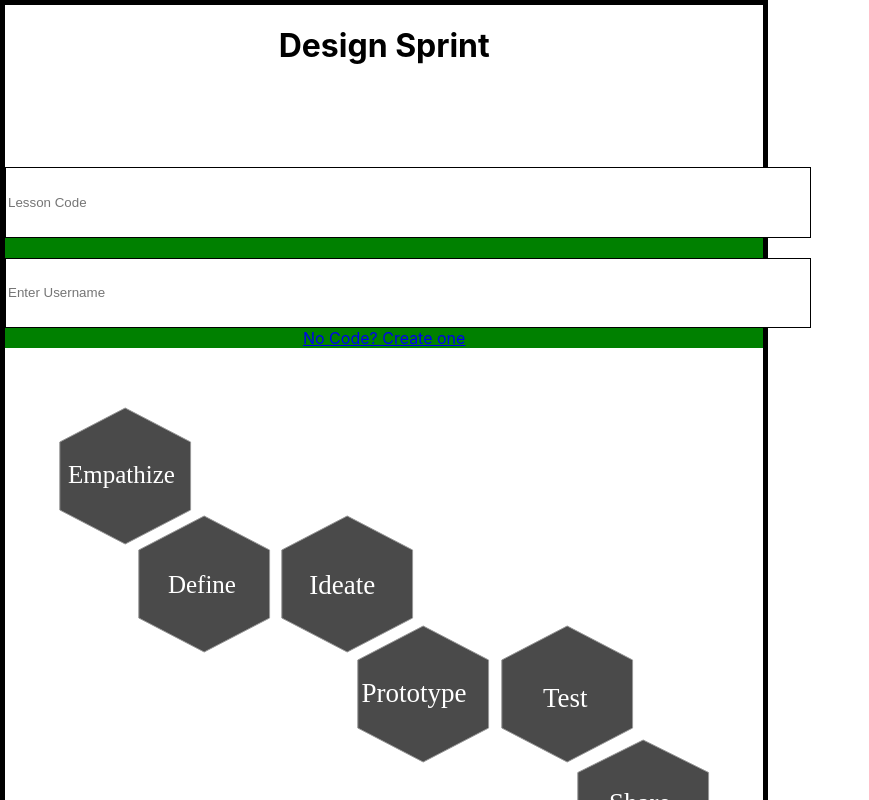
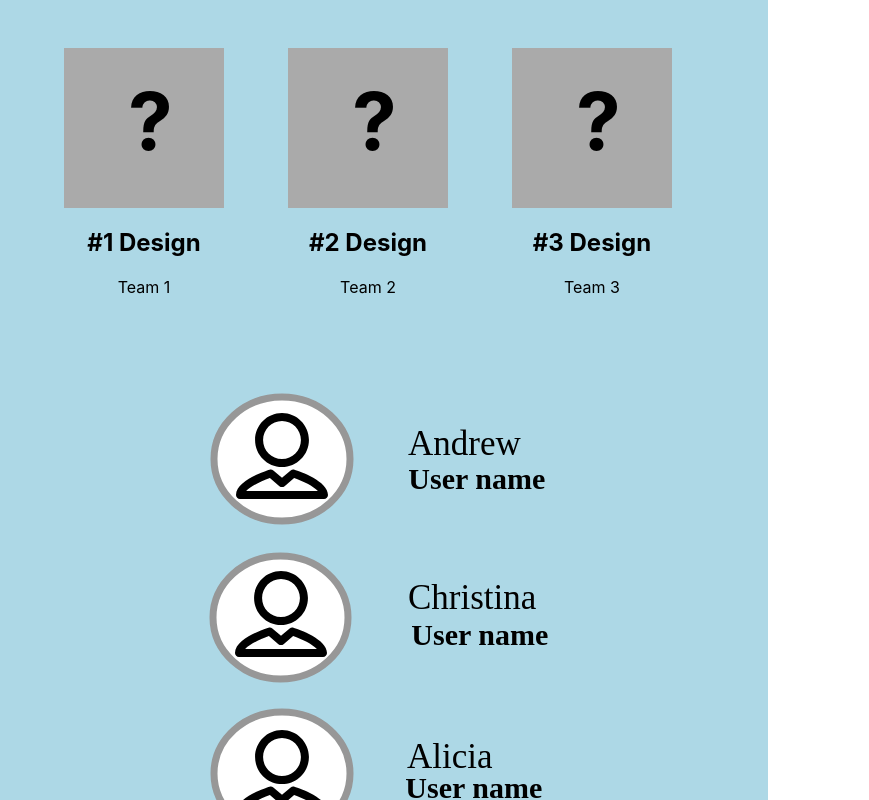
Before and after one commit to jawadalikhel/Design-Sprint-Hackathon-project, a React (Create React App) app in the folder design-sprint/: page /team in a window 1280 px wide. Shown: the top 800 px of the page, without its empty margins (0-869 px from the left). Built offline with nearby package versions, Linux system fonts and the light colour scheme.

Commit message:
finsihed with the first component, where the user has to enter a code

```diff
--- a/design-sprint/package.json
+++ b/design-sprint/package.json
@@ -5,6 +5,7 @@
   "dependencies": {
     "react": "^16.7.0",
     "react-dom": "^16.7.0",
+    "react-router-dom": "^4.3.1",
     "react-scripts": "2.1.1"
   },
   "scripts": {
--- a/design-sprint/src/App.css
+++ b/design-sprint/src/App.css
@@ -1,5 +1,11 @@
 .App {
   text-align: center;
+  position: absolute;
+  background-color: lightblue;
+  width: 48em;
+  height: 65em;
+  margin: auto;
+  margin-top: -1em;
 }
 
 .App-logo {
--- a/design-sprint/src/App.js
+++ b/design-sprint/src/App.js
@@ -1,12 +1,19 @@
 import React, { Component } from 'react';
 import './App.css';
-import Main from './Main';
+import { Route, BrowserRouter as Router } from 'react-router-dom'
+import Login from './Main/Login';
+import FindTeam from './Main/FindTeam';
 
 class App extends Component {
   render() {
     return (
       <div className="App">
-        <Main />
+      <Router>
+        <div>
+          <Route path="/login" component={Login} />
+          <Route path="/team" component={FindTeam} />
+        </div>
+      </Router>
       </div>
     );
   }
--- /dev/null
+++ b/design-sprint/src/Main/FindTeam/index.js
@@ -0,0 +1,80 @@
+import React, {Component} from 'react';
+import './style.css';
+
+class FindTeam extends Component {
+  render(){
+    return(
+      <div>
+        <div id="row">
+          <div id="column" >
+            <h1 className="quextionMark">?</h1>
+          </div>
+
+          <div id="column" >
+            <h1 className="quextionMark">?</h1>
+          </div>
+
+          <div id="column" >
+            <h1 className="quextionMark">?</h1>
+          </div>
+        </div>
+
+        <div id="row">
+          <div id="column2" >
+            <h2>#1 Design</h2>
+            <p>Team 1</p>
+          </div>
+
+          <div id="column2">
+            <h2>#2 Design</h2>
+            <p>Team 2</p>
+          </div>
+
+          <div id="column2">
+            <h2>#3 Design</h2>
+            <p>Team 3</p>
+          </div>
+        </div>
+
+
+
+
+
+        <svg width="350px" height="446px" id="friends">
+            <g id="Page-1" stroke="none" stroke-width="1" fill="none" fill-rule="evenodd">
+                <g id="iPad-Copy" transform="translate(-61.000000, -391.000000)">
+                    <ellipse id="Oval" stroke="#979797" stroke-width="7" fill="#FFFFFF" cx="134" cy="457" rx="68" ry="62"></ellipse>
+                    <ellipse id="Oval-Copy" stroke="#979797" stroke-width="7" fill="#FFFFFF" cx="132.5" cy="615.5" rx="67.5" ry="61.5"></ellipse>
+                    <ellipse id="Oval-Copy-2" stroke="#979797" stroke-width="7" fill="#FFFFFF" cx="134" cy="771.5" rx="68" ry="61.5"></ellipse>
+                    <path d="M98.1,806 C102.511,801.332 113.062,796.133 121.879,793.06 L131.409,801.165 C132.903,802.436 135.098,802.436 136.592,801.165 L146.122,793.06 C154.939,796.133 165.49,801.332 169.901,806 L98.1,806 Z M146.466,784.741 C145.15,784.319 143.711,784.609 142.659,785.504 L134,792.867 L125.342,785.504 C124.29,784.609 122.851,784.319 121.535,784.741 C115.935,786.527 88,796.141 88,810 C88,812.209 89.791,814 92,814 L176,814 C178.209,814 180,812.209 180,810 C180,796.141 152.065,786.527 146.466,784.741 L146.466,784.741 Z M134,736 C144.436,736 152.926,744.543 152.926,755.045 C152.926,765.549 144.436,774.094 134,774.094 C123.565,774.094 115.075,765.549 115.075,755.045 C115.075,744.543 123.565,736 134,736 L134,736 Z M134,782.094 C148.847,782.094 160.926,769.96 160.926,755.045 C160.926,740.132 148.847,728 134,728 C119.154,728 107.075,740.132 107.075,755.045 C107.075,769.96 119.154,782.094 134,782.094 L134,782.094 Z" id="user" fill="#000000"></path>
+                    <path d="M97.1,647 C101.511,642.332 112.062,637.133 120.879,634.06 L130.409,642.165 C131.903,643.436 134.098,643.436 135.592,642.165 L145.122,634.06 C153.939,637.133 164.49,642.332 168.901,647 L97.1,647 Z M145.466,625.741 C144.15,625.319 142.711,625.609 141.659,626.504 L133,633.867 L124.342,626.504 C123.29,625.609 121.851,625.319 120.535,625.741 C114.935,627.527 87,637.141 87,651 C87,653.209 88.791,655 91,655 L175,655 C177.209,655 179,653.209 179,651 C179,637.141 151.065,627.527 145.466,625.741 L145.466,625.741 Z M133,577 C143.436,577 151.926,585.543 151.926,596.045 C151.926,606.549 143.436,615.094 133,615.094 C122.565,615.094 114.075,606.549 114.075,596.045 C114.075,585.543 122.565,577 133,577 L133,577 Z M133,623.094 C147.847,623.094 159.926,610.96 159.926,596.045 C159.926,581.132 147.847,569 133,569 C118.154,569 106.075,581.132 106.075,596.045 C106.075,610.96 118.154,623.094 133,623.094 L133,623.094 Z" id="user-copy" fill="#000000"></path>
+                    <path d="M98.1,489 C102.511,484.332 113.062,479.133 121.879,476.06 L131.409,484.165 C132.903,485.436 135.098,485.436 136.592,484.165 L146.122,476.06 C154.939,479.133 165.49,484.332 169.901,489 L98.1,489 Z M146.466,467.741 C145.15,467.319 143.711,467.609 142.659,468.504 L134,475.867 L125.342,468.504 C124.29,467.609 122.851,467.319 121.535,467.741 C115.935,469.527 88,479.141 88,493 C88,495.209 89.791,497 92,497 L176,497 C178.209,497 180,495.209 180,493 C180,479.141 152.065,469.527 146.466,467.741 L146.466,467.741 Z M134,419 C144.436,419 152.926,427.543 152.926,438.045 C152.926,448.549 144.436,457.094 134,457.094 C123.565,457.094 115.075,448.549 115.075,438.045 C115.075,427.543 123.565,419 134,419 L134,419 Z M134,465.094 C148.847,465.094 160.926,452.96 160.926,438.045 C160.926,423.132 148.847,411 134,411 C119.154,411 107.075,423.132 107.075,438.045 C107.075,452.96 119.154,465.094 134,465.094 L134,465.094 Z" id="user-copy-2" fill="#000000"></path>
+                    <text id="Andrew" font-family="Avenir-Medium, Avenir" font-size="35" font-weight="400" fill="#000000">
+                        <tspan x="260.085" y="453">Andrew</tspan>
+                    </text>
+                    <text id="Christina" font-family="Avenir-Medium, Avenir" font-size="35" font-weight="400" fill="#000000">
+                        <tspan x="260.0175" y="607">Christina</tspan>
+                    </text>
+                    <text id="Alicia" font-family="Avenir-Medium, Avenir" font-size="35" font-weight="400" fill="#000000">
+                        <tspan x="259.0625" y="766">Alicia</tspan>
+                    </text>
+                    <text id="User-name" font-family="Avenir-Heavy, Avenir" font-size="30" font-weight="600" fill="#000000">
+                        <tspan x="260.3" y="487">User name</tspan>
+                    </text>
+                    <text id="User-name-Copy" font-family="Avenir-Heavy, Avenir" font-size="30" font-weight="600" fill="#000000">
+                        <tspan x="263.3" y="643">User name</tspan>
+                    </text>
+                    <text id="User-name-Copy-2" font-family="Avenir-Heavy, Avenir" font-size="30" font-weight="600" fill="#000000">
+                        <tspan x="257.3" y="796">User name</tspan>
+                    </text>
+                </g>
+            </g>
+        </svg>
+
+        <button className='start'>GET STARTED</button>
+
+      </div>
+    )
+  }
+}
+export default FindTeam;
--- /dev/null
+++ b/design-sprint/src/Main/FindTeam/style.css
@@ -0,0 +1,49 @@
+#row {
+}
+
+#column {
+  background-color: #aaa;
+  float: left;
+  width: 10em;
+  height: 10em;
+  margin-left: 4em;
+  margin-top: 4em;
+}
+
+.quextionMark {
+  position: absolute;
+  margin-left: .8em;
+  margin-top: .3em;
+  font-size: 5em;
+}
+
+#column2 {
+  /* background-color: #aaa; */
+  float: left;
+  width: 10em;
+  margin-left: 4em;
+  /* margin-top: .5em; */
+
+}
+
+#friends {
+  /* background-color: red; */
+  margin-top: 5em;
+  /* height: 40em; */
+}
+
+.start {
+  background-color: #4A4A4A;
+  position: absolute;
+  color: #FFFFFF;
+  border-radius: .5em;
+  margin-top: 15em;
+  margin-left: -9em;
+  width: 10em;
+  /* height: 15em; */
+  font-size: 2.5em;
+}
+
+.start:hover {
+  color: grey;
+}
--- a/design-sprint/src/Main/Login/index.js
+++ b/design-sprint/src/Main/Login/index.js
@@ -5,12 +5,12 @@ class Login extends Component{
   render(){
     return(
       <div id ="LoginContainer">
-        <h1 id="title">Design Sprint</h1>
+        <h1 className="title">Design Sprint</h1>
 
         <form className="form">
           <input className="input" type="text" placeholder="Lesson Code" /><br /><br />
           <input className="input" type="text" placeholder="Enter Username" /><br />
-          <a href="#">No Code? Create one</a>
+          <a href="#" className="newCode">No Code? Create one</a>
         </form>
 
         <svg className="logo" width="651px" height="464px" viewBox="0 0 651 464">
@@ -45,6 +45,8 @@ class Login extends Component{
               </g>
           </g>
         </svg>
+
+        <button className='findTeam'>FIND YOUR TEAM</button>
       </div>
     )
   }
--- a/design-sprint/src/Main/Login/style.css
+++ b/design-sprint/src/Main/Login/style.css
@@ -2,35 +2,64 @@
   position: absolute;
   /* background-color: red; */
   width: 47.4em;
-  height: 63.3em;
+  /* height: 60em; */
 }
 
 .title {
-  background-color: red;
+  /* background-color: red; */
+  position: absolute;
   font-size: 3em;
   width: 10em;
-  margin: auto;
-  /* margin-top: 5em; */
+  margin-left: -.4em;
+  margin-top: .7em;
+  font-size: 5em;
 }
+
+.form {
+  /* background-color: green; */
+  position: absolute;
+  width: 47.4em;
+  margin-top: 13em;
+}
+
+.input {
+  /* background-color: blue; */
+  border: 1px solid black;
+  width: 22em;
+  padding: .2em;
+  font-size: 2em;
+}
+
+.newCode {
+  /* background-color: red; */
+  /* margin-left: 33em; */
+  float: right;
+  padding-right: 1.3em;
+  padding-top: .5em;
+  font-size: 2em;
+}
+
 
 .logo {
   position: absolute;
   /* background-color: blue; */
   width: 47.4em;
-  margin-top: 20em;
+  margin-top: 25em;
   margin-left: -23.7em;
 }
 
-.form {
-  background-color: green;
+.findTeam {
+  background-color: #4A4A4A;
   position: absolute;
-  width: 47.4em;
-  margin-top: 5em;
+  color: #FFFFFF;
+  border-radius: .5em;
+  margin-top: 22.5em;
+  margin-left: -5em;
+  width: 10em;
+  /* height: 15em; */
+  font-size: 2.5em;
 }
 
-.input {
-  /* background-color: blue; */
-  border: 1px solid black;
-  width: 60em;
-  height: 5em;
+.findTeam:hover {
+  color: grey;
 }
--- a/design-sprint/src/Main/style.css
+++ b/design-sprint/src/Main/style.css
@@ -2,6 +2,6 @@
   position: absolute;
   width: 47.4em;
   height: 63.3em;
-  /* background-color: lightblue; */
+  background-color: lightblue;
   border: 5px solid black;
 }
```
Also changed, not shown: design-sprint/src/Main/Task/index.js (added, +12 -0 lines), design-sprint/src/Main/Task/style.css (added), 1 other file (tests, documents, lock files or other folders).
